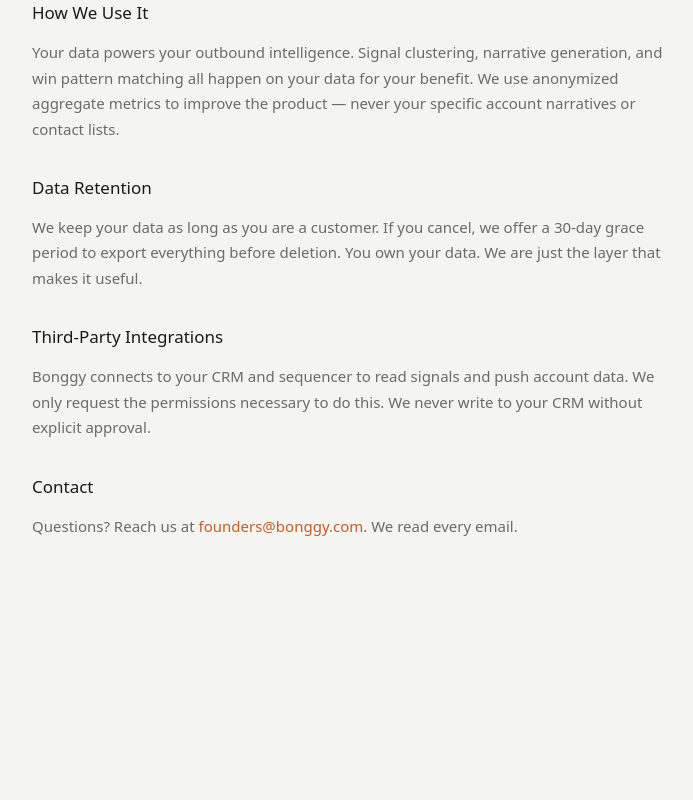
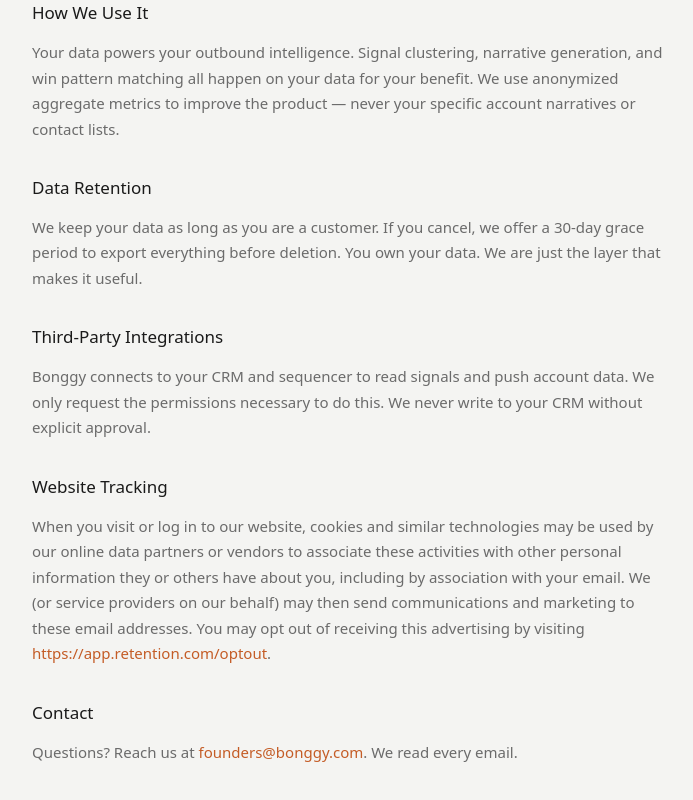
Before and after one commit to heybonggy/Bonggy-Website-Nithin, a React (Vite) app: page /privacy in a window 1280 px wide. Shown: the part 410-1210 px from the top of the page, without its empty margins (292-985 px from the left). Before the commit the page ends 1013 px from the top, so only its background shows below. Built offline with nearby package versions, Linux system fonts and the light colour scheme.

Commit message:
Update privacy policy with RB2B tracking disclosure

```diff
--- a/src/pages/Privacy.tsx
+++ b/src/pages/Privacy.tsx
@@ -44,6 +44,13 @@
           </section>
 
           <section>
+            <h2 className="text-[17px] font-medium text-bonggy-text-primary mb-3">Website Tracking</h2>
+            <p>
+              When you visit or log in to our website, cookies and similar technologies may be used by our online data partners or vendors to associate these activities with other personal information they or others have about you, including by association with your email. We (or service providers on our behalf) may then send communications and marketing to these email addresses. You may opt out of receiving this advertising by visiting <a href="https://app.retention.com/optout" target="_blank" rel="noopener noreferrer" className="text-bonggy-accent hover:underline">https://app.retention.com/optout</a>.
+            </p>
+          </section>
+
+          <section>
             <h2 className="text-[17px] font-medium text-bonggy-text-primary mb-3">Contact</h2>
             <p>
               Questions? Reach us at <a href="mailto:founders@bonggy.com" className="text-bonggy-accent hover:underline">founders@bonggy.com</a>. We read every email.
```
